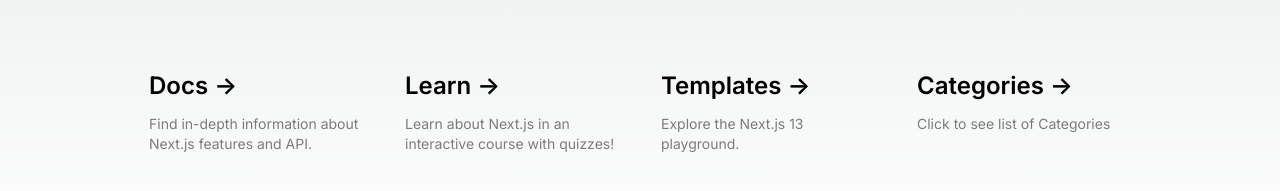
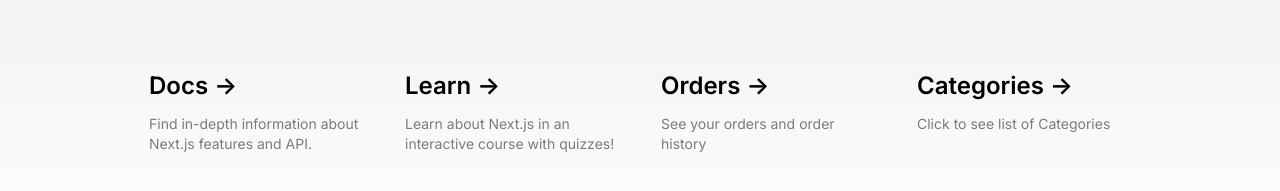
Before and after one commit to amiryxe/nextjs-crud, a Next.js app: page / in a window 1280 px wide. Shown: the part 533-724 px from the top of the page. Built offline with nearby package versions, Linux system fonts and the light colour scheme; no server answers; the database is empty.

Commit message:
create order page and handle error

```diff
--- a/src/app/orders/page.tsx
+++ b/src/app/orders/page.tsx
@@ -3,20 +3,25 @@
 import { useQuery } from '@tanstack/react-query'
 
 export default function Orders() {
-  const { data, isLoading } = useQuery({
+  const { data, isLoading, status, error } = useQuery({
     queryKey: ['orders'],
     queryFn: async () => {
-      const res = await fetch('http://localhost:3000/api/orders')
-      const data = await res.json()
-      return data
+      fetch('http://localhost:3000/api/orders').then((res) => res.json())
     },
   })
 
   console.log(data)
+  console.log(error)
 
   return (
     <div>
       <h1>List of Orders</h1>
+
+      {status === 'error' && (
+        <p className="bg-red-200 border text-red-950 border-red-400 p-4 m-4 rounded-lg">
+          You don't have access
+        </p>
+      )}
     </div>
   )
 }
--- a/src/app/page.tsx
+++ b/src/app/page.tsx
@@ -69,22 +69,18 @@
           </p>
         </a>
 
-        <a
-          href="https://vercel.com/templates?framework=next.js&utm_source=create-next-app&utm_medium=appdir-template&utm_campaign=create-next-app"
+        <Link
+          href="/orders"
           className="group rounded-lg border border-transparent px-5 py-4 transition-colors hover:border-gray-300 hover:bg-gray-100 hover:dark:border-neutral-700 hover:dark:bg-neutral-800/30"
-          target="_blank"
-          rel="noopener noreferrer"
         >
           <h2 className={`mb-3 text-2xl font-semibold`}>
-            Templates{' '}
+            Orders{' '}
             <span className="inline-block transition-transform group-hover:translate-x-1 motion-reduce:transform-none">
               -&gt;
             </span>
           </h2>
-          <p className={`m-0 max-w-[30ch] text-sm opacity-50`}>
-            Explore the Next.js 13 playground.
-          </p>
-        </a>
+          <p className={`m-0 max-w-[30ch] text-sm opacity-50`}>See your orders and order history</p>
+        </Link>
 
         <Link
           href="/categories"
```
